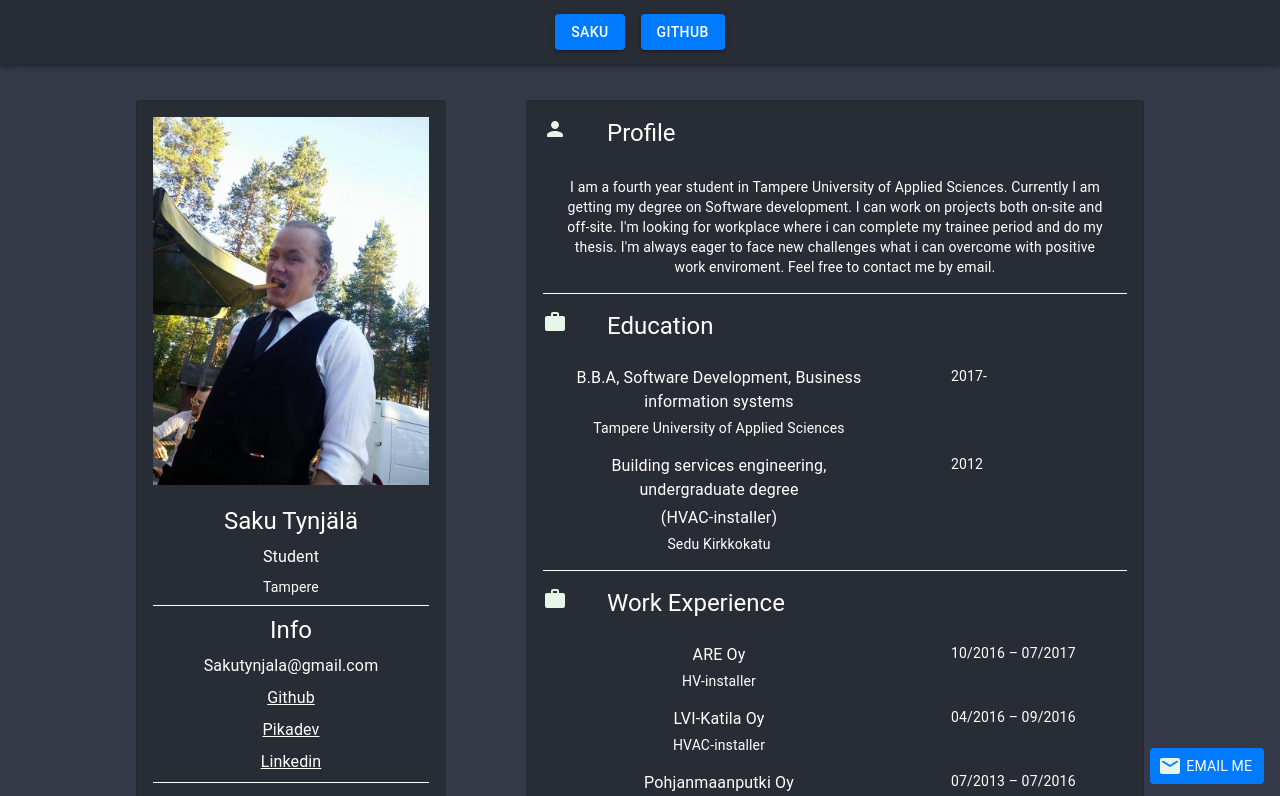
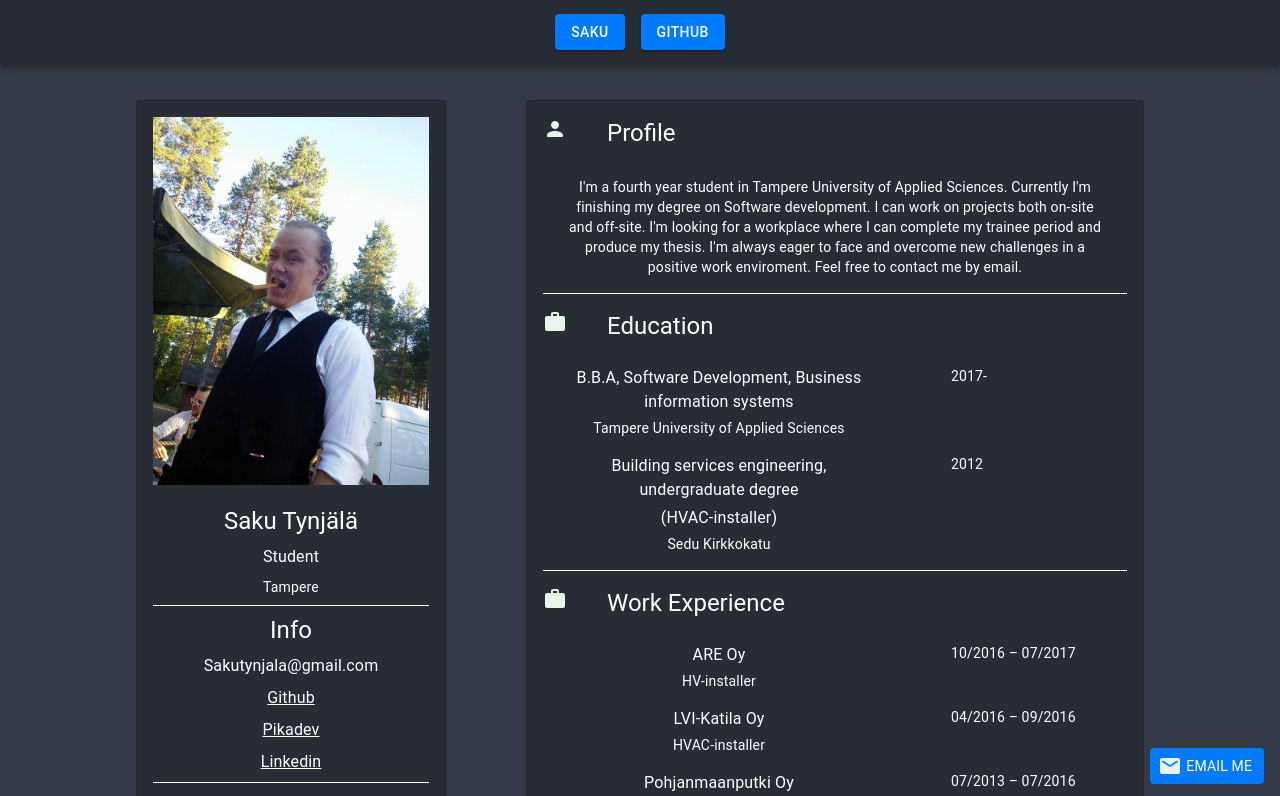
Before and after one commit to Sakkendalen/my-website, a React (Create React App) app: page / in a window 1280 px wide. Shown: the top 796 px of the page. Built offline with nearby package versions, Linux system fonts and the light colour scheme.

Commit message:
InfoText
Scope:
-InfoText.js

Because:
-Better writing

```diff
--- a/src/styles/texts/infoText.js
+++ b/src/styles/texts/infoText.js
@@ -1,7 +1,7 @@
-const mytext = `I am a fourth year student in Tampere University of Applied Sciences.
-Currently I am getting my degree on Software development. I can work on projects both on-site and off-site.
-I'm looking for workplace where i can complete my trainee period and do my thesis.
-I'm always eager to face new challenges what i can overcome with positive work enviroment.
+const mytext = `I'm a fourth year student in Tampere University of Applied Sciences.
+Currently I'm finishing my degree on Software development. I can work on projects both on-site and off-site.
+I'm looking for a workplace where I can complete my trainee period and produce my thesis.
+I'm always eager to face and overcome new challenges in a positive work enviroment.
 Feel free to contact me by email.`;
 
 export default mytext ;
```
